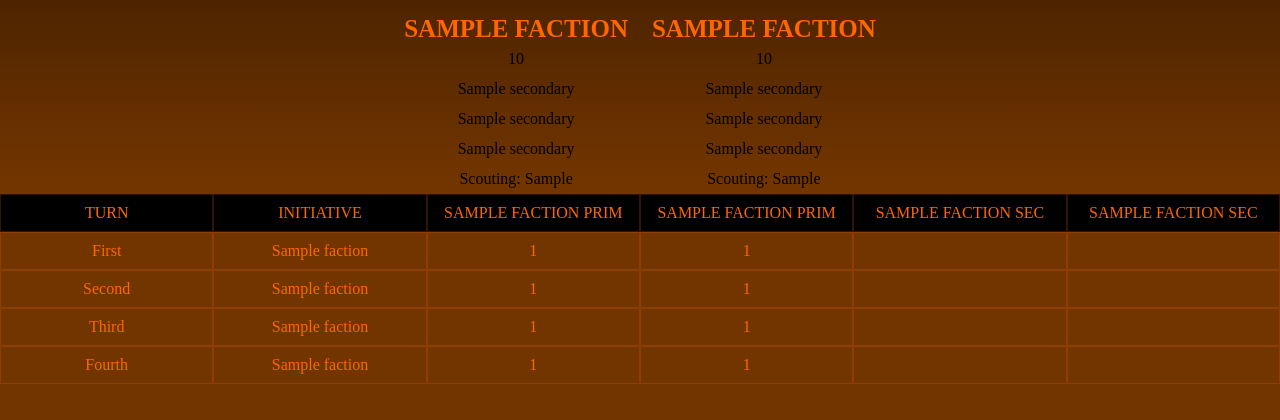
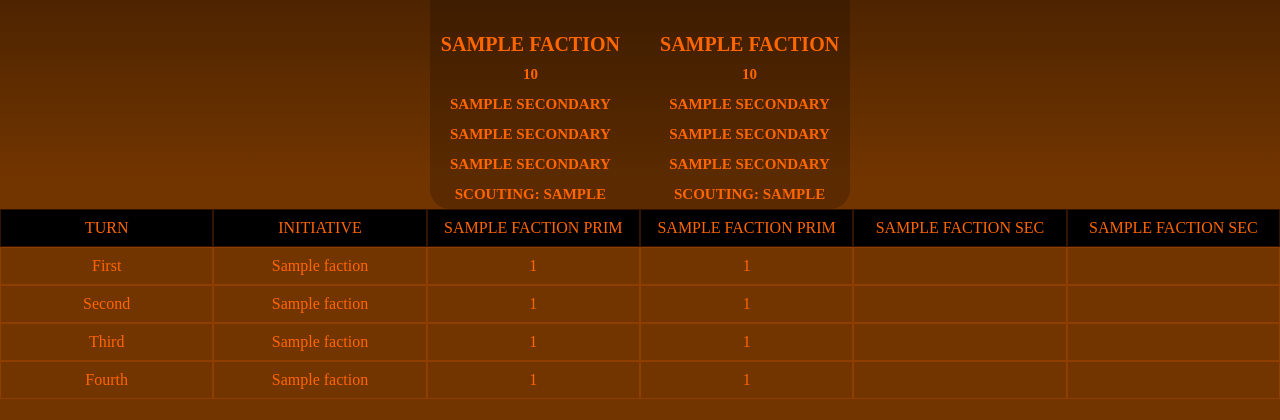
Before and after one commit to Zakanawaner/kt, a Flask app: page /game/1 in a window 1280 px wide. Shown: the part 380-800 px from the top of the page. Run offline with Flask 2, Linux system fonts and the light colour scheme; tables that the repository leaves empty hold one stand-in row (values such as "Sample post").

Commit message:
Added secondaries and wip game

```diff
--- a/static/stylesheets/styles.css
+++ b/static/stylesheets/styles.css
@@ -284,6 +284,30 @@ html{
     font-size: 20px;
 }
 
+.game-ultra-container {
+    margin: 15px 15px 0px 15px;
+    background-color: rgba(0,0,0,.2);
+    paddig: 20px;
+    display: flex;
+	border-radius: 20px;
+}
+
+.game-ultra-container h2{
+	color: rgba(255,101,0,1);
+	text-transform: uppercase;
+	font-weight: bold;
+	text-align:center;
+    font-size: 20px;
+}
+
+.game-ultra-container h3{
+	color: rgba(255,101,0,1);
+	text-transform: uppercase;
+	text-align:center;
+    font-size: 15px;
+    word-wrap: wrap;
+}
+
 .pie-container {
     display: flex;
     justify-content: space-between;
--- a/templates/game.html
+++ b/templates/game.html
@@ -3,25 +3,25 @@
     <div class="graph">
         <h1>{{ game['sql'].date.strftime("%Y-%m-%d") }}</h1>
         <h1>{{ game['sql'].mission[0].name }}</h1>
-        <div class="pie-ultra-container">
+        <div class="game-ultra-container">
             <div class="graph">
                 <img class="circular_image" src="{{ url_for('static', filename='images/' + game['sql'].winFaction[0].shortName + '.png') }}"/>
                 <h2>{{ game['sql'].winFaction[0].name }}</h2>
-                <p>{{ game['sql'].winTotal }}</p>
-                <p>{{ game['sql'].winSecondaryFirst[0].name }}</p>
-                <p>{{ game['sql'].winSecondarySecond[0].name }}</p>
-                <p>{{ game['sql'].winSecondaryThird[0].name }}</p>
-                <p>Scouting: {{ game['sql'].winScouting }}</p>
+                <h3>{{ game['sql'].winTotal }}</h3>
+                <h3>{{ game['sql'].winSecondaryFirst[0].name }}</h3>
+                <h3>{{ game['sql'].winSecondarySecond[0].name }}</h3>
+                <h3>{{ game['sql'].winSecondaryThird[0].name }}</h3>
+                <h3>Scouting: {{ game['sql'].winScouting }}</h3>
             </div>
             <h3>VS</h3>
             <div class="graph">
                 <img class="circular_image" src="{{ url_for('static', filename='images/' + game['sql'].losFaction[0].shortName + '.png') }}"/>
                 <h2>{{ game['sql'].losFaction[0].name }}</h2>
-                <p>{{ game['sql'].losTotal }}</p>
-                <p>{{ game['sql'].losSecondaryFirst[0].name }}</p>
-                <p>{{ game['sql'].losSecondarySecond[0].name }}</p>
-                <p>{{ game['sql'].losSecondaryThird[0].name }}</p>
-                <p>Scouting: {{ game['sql'].losScouting }}</p>
+                <h3>{{ game['sql'].losTotal }}</h3>
+                <h3>{{ game['sql'].losSecondaryFirst[0].name }}</h3>
+                <h3>{{ game['sql'].losSecondarySecond[0].name }}</h3>
+                <h3>{{ game['sql'].losSecondaryThird[0].name }}</h3>
+                <h3>Scouting: {{ game['sql'].losScouting }}</h3>
             </div>
         </div>
         <div class="table">
```
